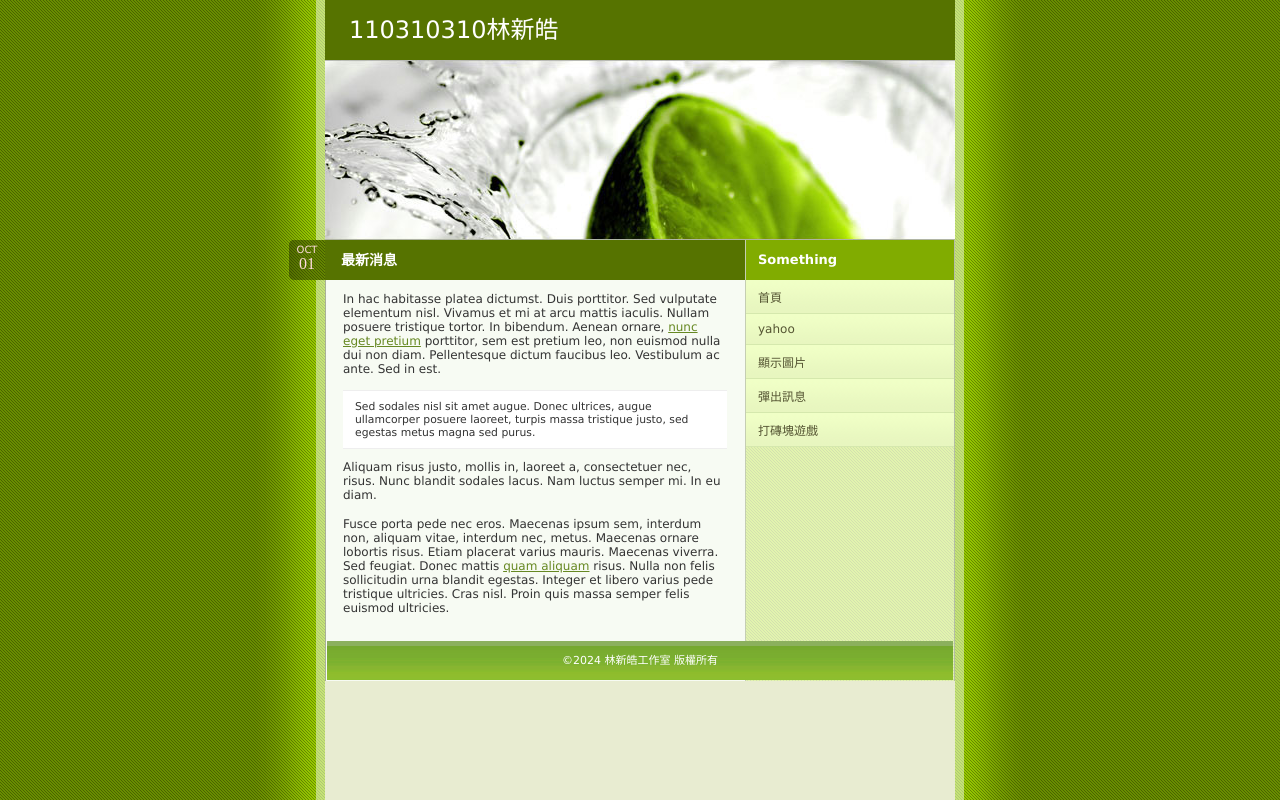
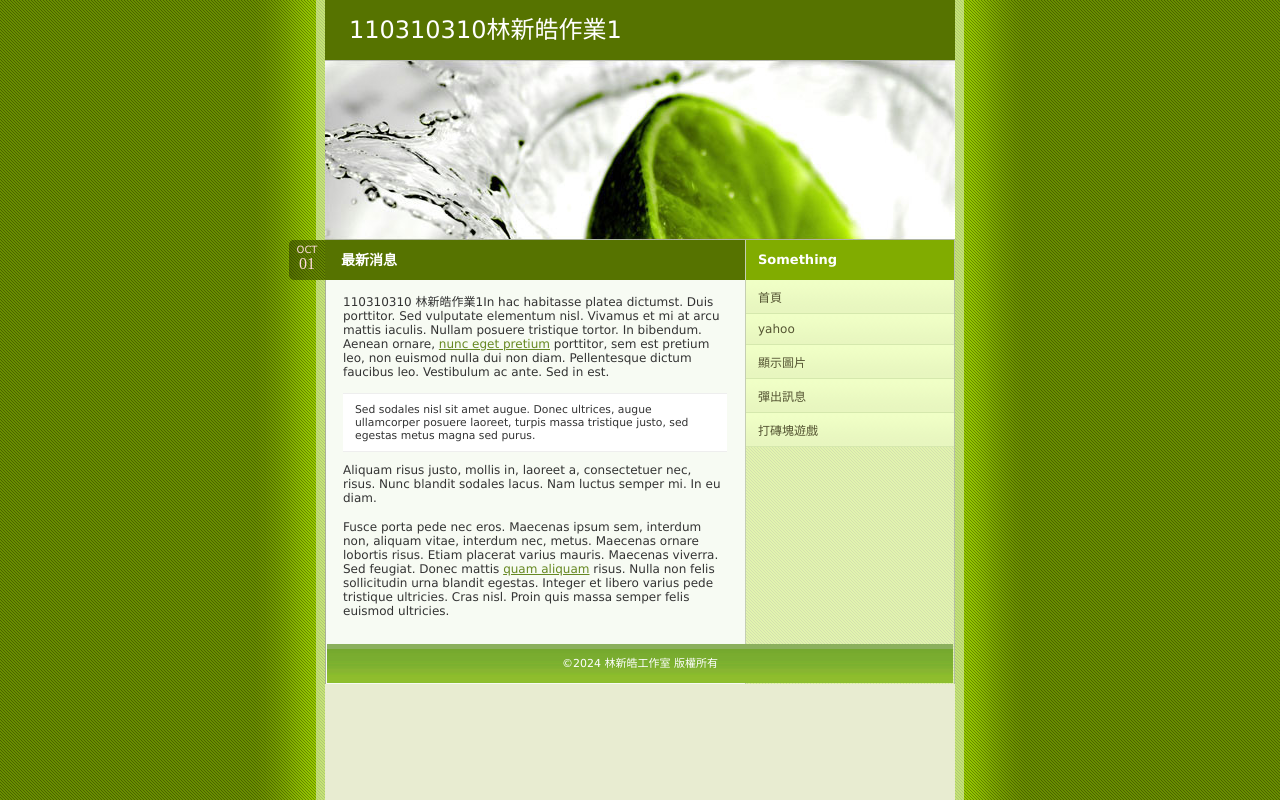
Before and after one commit to howard920126/hw1, a plain HTML site: page index.html in a window 1280 px wide. Drawn offline with Linux system fonts and the light colour scheme.

Commit message:
Update index.html

```diff
--- a/index.html
+++ b/index.html
@@ -9,7 +9,7 @@
 <meta name="keywords" content="keywords"/>
 <meta name="author" content="author"/>
 <link rel="stylesheet" type="text/css" href="default.css" media="screen"/>
-<title>110310310 林新皓</title>
+<title>110310310 林新皓作業1</title>
 </head>
 
 <body>
@@ -17,7 +17,7 @@
 <div class="container">
 
 	<div class="top">
-		<a href="index.html"><span>110310310林新皓</span></a>
+		<a href="index.html"><span>110310310林新皓作業1</span></a>
 	</div>
 
 	<div class="header"></div>
@@ -37,7 +37,7 @@
 
 				<div class="body">
 
-					<p>In hac habitasse platea dictumst. Duis porttitor. Sed vulputate elementum nisl. Vivamus et mi at arcu mattis iaculis. Nullam posuere tristique tortor. In bibendum. Aenean ornare, <a href="index.html">nunc eget pretium</a> porttitor, sem est pretium leo, non euismod nulla dui non diam. Pellentesque dictum faucibus leo. Vestibulum ac ante. Sed in est.</p>
+					<p>110310310 林新皓作業1In hac habitasse platea dictumst. Duis porttitor. Sed vulputate elementum nisl. Vivamus et mi at arcu mattis iaculis. Nullam posuere tristique tortor. In bibendum. Aenean ornare, <a href="index.html">nunc eget pretium</a> porttitor, sem est pretium leo, non euismod nulla dui non diam. Pellentesque dictum faucibus leo. Vestibulum ac ante. Sed in est.</p>
 
 					<blockquote><p>Sed sodales nisl sit amet augue. Donec ultrices, augue ullamcorper posuere laoreet, turpis massa tristique justo, sed egestas metus magna sed purus.</p></blockquote>
 
```
